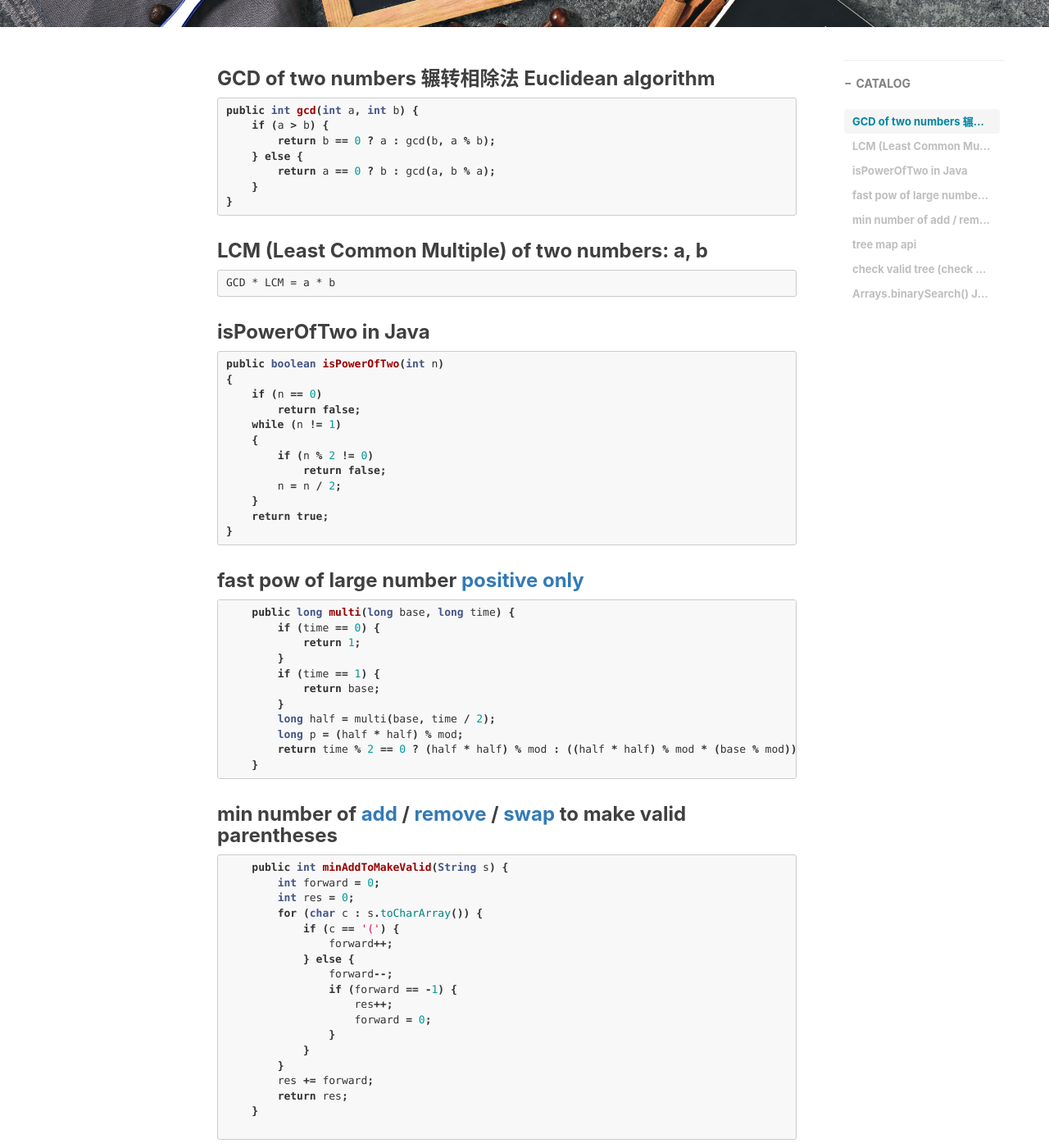
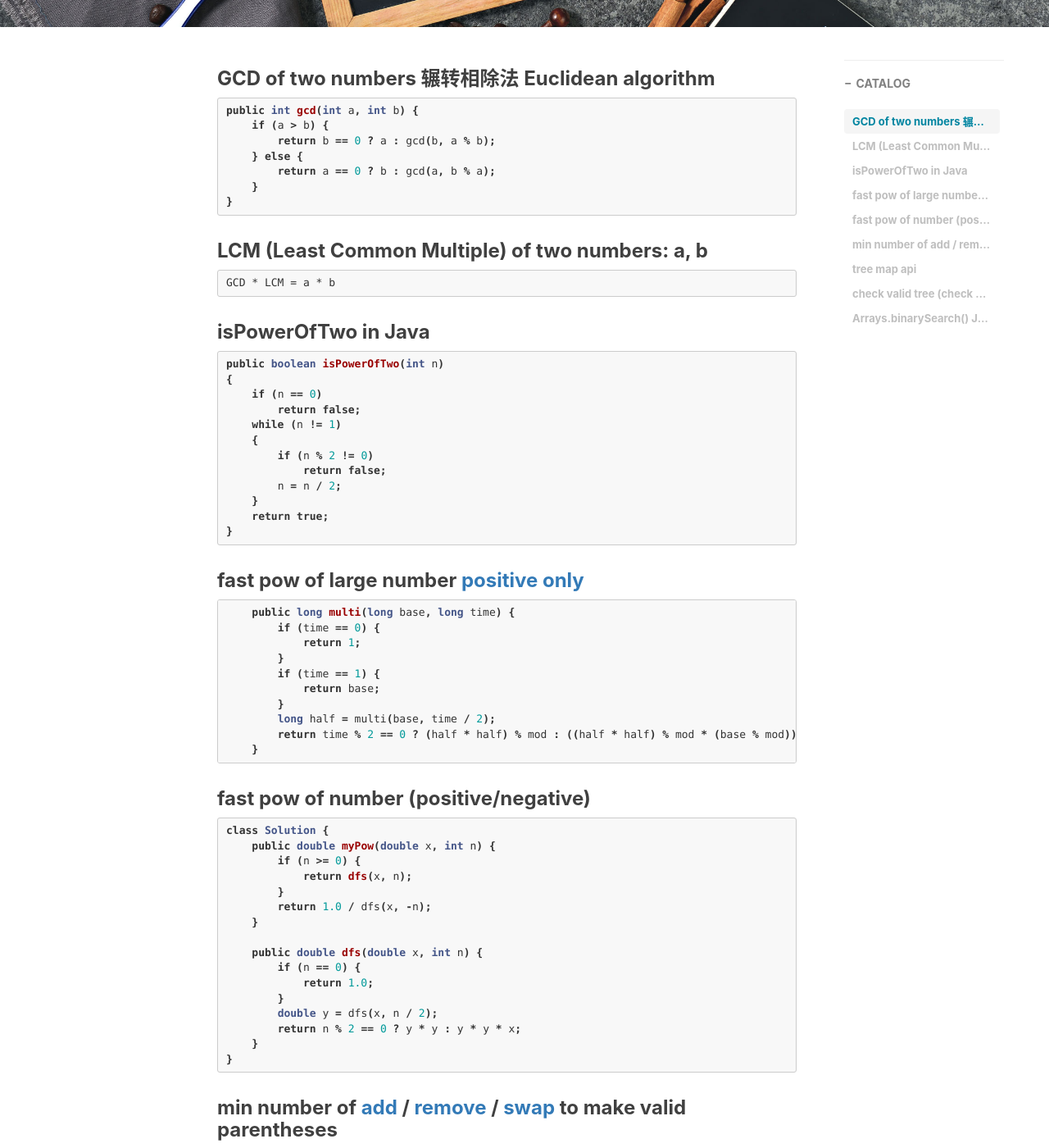
Before and after one commit to ly16/ly16.github.io, a Jekyll site: the page built from _posts/2021-01-02-leetcode-Appendix.md, in a window 1280 px wide and 1400 px high, scrolled down 490 px. Shown: the whole window at 82% size. Built offline with Jekyll 4.4.1, drawn with Linux system fonts in a browser that asks for light colours; nearby versions of some CDN libraries; comment, search, counter and statistics services are not loaded.

Commit message:
Update 2021-01-02-leetcode-Appendix.md

````diff
--- a/_posts/2021-01-02-leetcode-Appendix.md
+++ b/_posts/2021-01-02-leetcode-Appendix.md
@@ -57,9 +57,28 @@ public boolean isPowerOfTwo(int n)
             return base;
         }
         long half = multi(base, time / 2);
-        long p = (half * half) % mod;
         return time % 2 == 0 ? (half * half) % mod : ((half * half) % mod * (base % mod)) % mod;
     }
+```
+
+### fast pow of number (positive/negative)
+```java
+class Solution {
+    public double myPow(double x, int n) {
+        if (n >= 0) {
+            return dfs(x, n);
+        }
+        return 1.0 / dfs(x, -n);
+    }
+
+    public double dfs(double x, int n) {
+        if (n == 0) {
+            return 1.0;
+        }
+        double y = dfs(x, n / 2);
+        return n % 2 == 0 ? y * y : y * y * x;
+    }
+}
 ```
 
 ###  min number of [add](https://leetcode.com/problems/minimum-add-to-make-parentheses-valid/) / [remove](https://leetcode.com/problems/remove-invalid-parentheses/) / [swap](https://leetcode.com/problems/minimum-number-of-swaps-to-make-the-string-balanced/) to make valid parentheses
````
